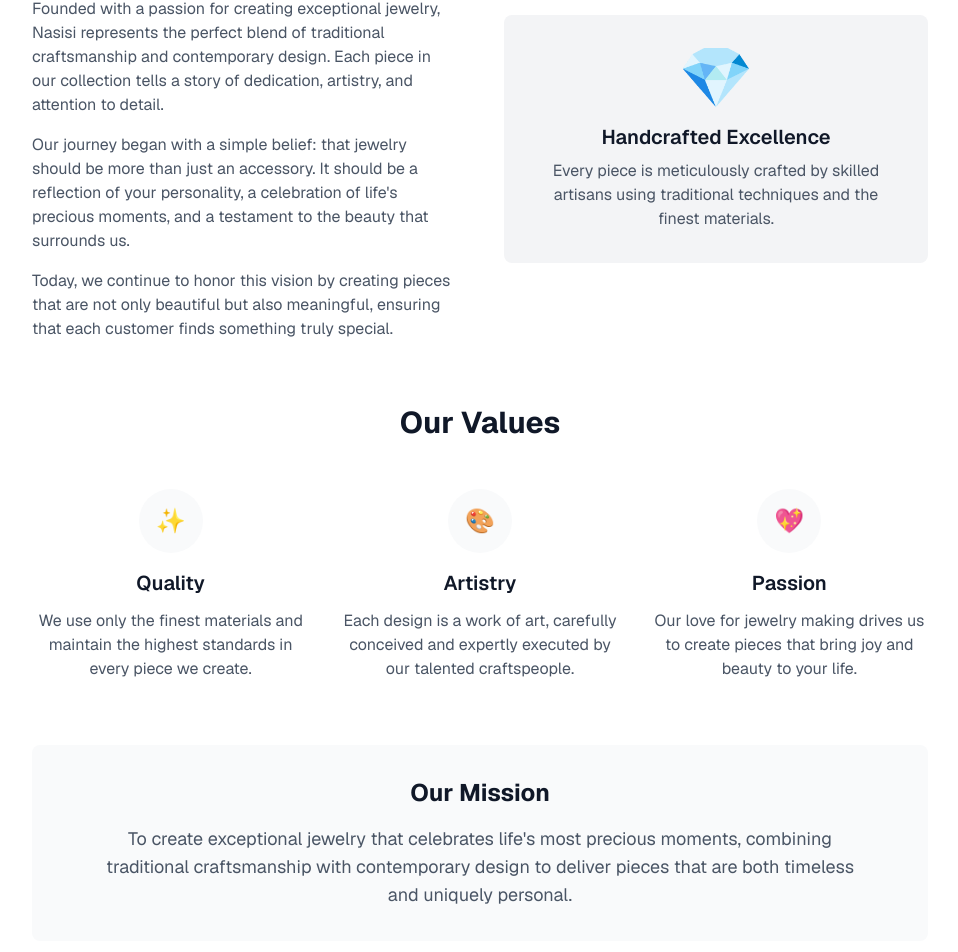
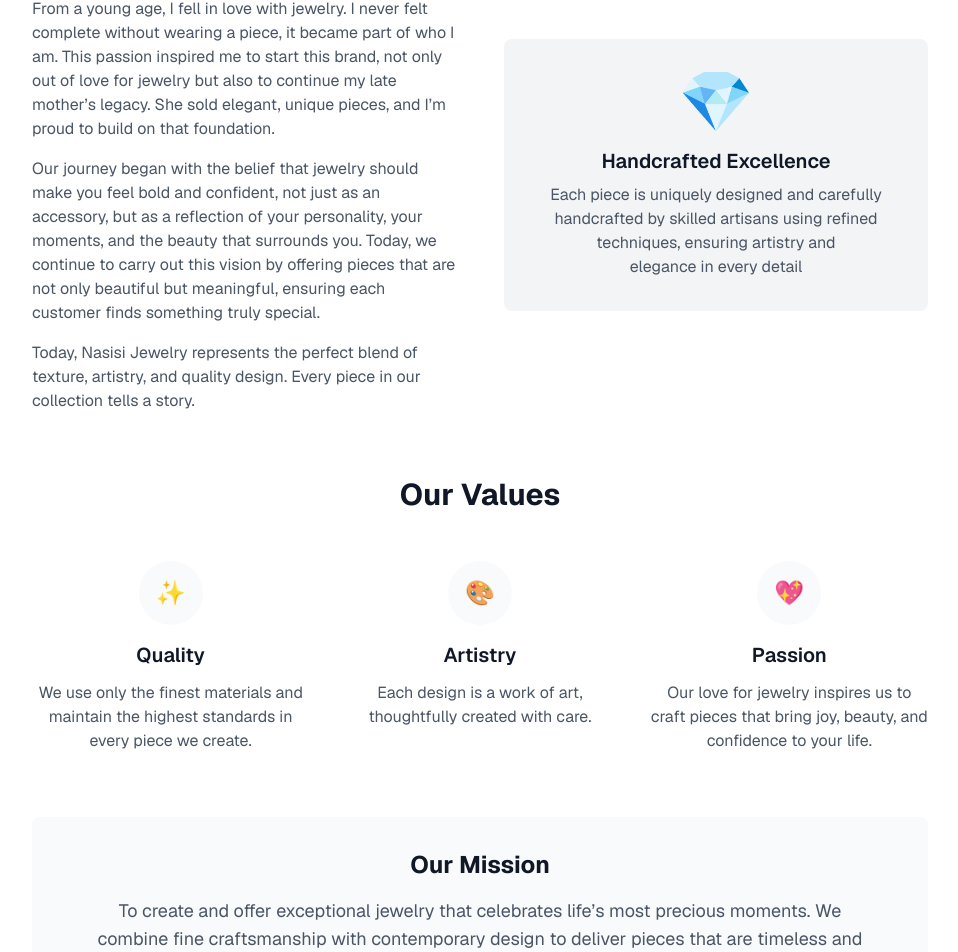
Before and after one commit to aniLikita/jewelry-showcase, a Next.js app: page /about in a window 1280 px wide. Shown: the part 355-1307 px from the top of the page, without its empty margins (160-1118 px from the left). Built offline with nearby package versions, Linux system fonts and the light colour scheme.

Commit message:
Contact Info and About page info changed

```diff
--- a/src/app/about/page.tsx
+++ b/src/app/about/page.tsx
@@ -18,21 +18,20 @@ export default function About() {
             <div>
               <h2 className="text-3xl font-bold text-gray-900 mb-6">Our Story</h2>
               <p className="text-gray-600 mb-4">
-                Founded with a passion for creating exceptional jewelry, Nasisi represents
-                the perfect blend of traditional craftsmanship and contemporary design.
-                Each piece in our collection tells a story of dedication, artistry, and
-                attention to detail.
+                From a young age, I fell in love with jewelry. I never felt complete without
+                wearing a piece, it became part of who I am. This passion inspired me to start
+                this brand, not only out of love for jewelry but also to continue my late mother’s legacy.
+                She sold elegant, unique pieces, and I’m proud to build on that foundation.
               </p>
               <p className="text-gray-600 mb-4">
-                Our journey began with a simple belief: that jewelry should be more than
-                just an accessory. It should be a reflection of your personality, a
-                celebration of life&apos;s precious moments, and a testament to the beauty
-                that surrounds us.
+                Our journey began with the belief that jewelry should make you feel bold and confident,
+                not just as an accessory, but as a reflection of your personality, your moments, and the beauty
+                that surrounds you. Today, we continue to carry out this vision by offering pieces that are not
+                only beautiful but meaningful, ensuring each customer finds something truly special.
               </p>
               <p className="text-gray-600">
-                Today, we continue to honor this vision by creating pieces that are not
-                only beautiful but also meaningful, ensuring that each customer finds
-                something truly special.
+                Today, Nasisi Jewelry represents the perfect blend of texture, artistry, and quality design.
+                Every piece in our collection tells a story.
               </p>
             </div>
             <div className="bg-gray-100 rounded-lg p-8 text-center">
@@ -41,8 +40,8 @@ export default function About() {
                 Handcrafted Excellence
               </h3>
               <p className="text-gray-600">
-                Every piece is meticulously crafted by skilled artisans using
-                traditional techniques and the finest materials.
+                Each piece is uniquely designed and carefully handcrafted by skilled artisans using
+                refined techniques, ensuring artistry and elegance in every detail
               </p>
             </div>
           </div>
@@ -69,8 +68,7 @@ export default function About() {
                 </div>
                 <h3 className="text-xl font-semibold text-gray-900 mb-3">Artistry</h3>
                 <p className="text-gray-600">
-                  Each design is a work of art, carefully conceived and expertly
-                  executed by our talented craftspeople.
+                  Each design is a work of art, thoughtfully created with care.
                 </p>
               </div>
               <div className="text-center">
@@ -79,8 +77,8 @@ export default function About() {
                 </div>
                 <h3 className="text-xl font-semibold text-gray-900 mb-3">Passion</h3>
                 <p className="text-gray-600">
-                  Our love for jewelry making drives us to create pieces that bring
-                  joy and beauty to your life.
+                  Our love for jewelry inspires us to craft pieces that bring joy, beauty, and
+                  confidence to your life.
                 </p>
               </div>
             </div>
@@ -90,9 +88,10 @@ export default function About() {
           <div className="bg-gray-50 rounded-lg p-8 text-center">
             <h2 className="text-2xl font-bold text-gray-900 mb-4">Our Mission</h2>
             <p className="text-lg text-gray-600 max-w-3xl mx-auto">
-              To create exceptional jewelry that celebrates life&apos;s most precious moments,
-              combining traditional craftsmanship with contemporary design to deliver
-              pieces that are both timeless and uniquely personal.
+              To create and offer exceptional jewelry that
+              celebrates life’s most precious moments.
+              We combine fine craftsmanship with contemporary design
+              to deliver pieces that are timeless and uniquely personal.
             </p>
           </div>
         </div>
--- a/src/app/contact/page.tsx
+++ b/src/app/contact/page.tsx
@@ -33,7 +33,7 @@ export default function Contact() {
                 </div>
                 <div>
                   <h3 className="font-semibold text-gray-900">Email</h3>
-                  <p className="text-gray-600">info@nasisijewelry.com</p>
+                  <p className="text-gray-600">nasisiadamu@gmail.com</p>
                 </div>
               </div>
 
@@ -53,7 +53,7 @@ export default function Contact() {
               <h3 className="text-lg font-semibold text-gray-900 mb-4">Follow us</h3>
               <div className="flex space-x-4">
                 <a
-                  href="https://instagram.com/nasisi_jewelry"
+                  href="https://instagram.com/nasisi"
                   target="_blank"
                   rel="noopener noreferrer"
                   className="flex items-center space-x-3 bg-gradient-to-r from-purple-500 to-pink-500 text-white px-6 py-3 rounded-lg hover:from-purple-600 hover:to-pink-600 transition-all duration-300 shadow-md hover:shadow-lg"
@@ -63,7 +63,7 @@ export default function Contact() {
                 </a>
 
                 <a
-                  href="https://wa.me/2348121242423"
+                  href="https://wa.me/08121242423"
                   target="_blank"
                   rel="noopener noreferrer"
                   className="flex items-center space-x-3 bg-green-500 text-white px-6 py-3 rounded-lg hover:bg-green-600 transition-all duration-300 shadow-md hover:shadow-lg"
```
